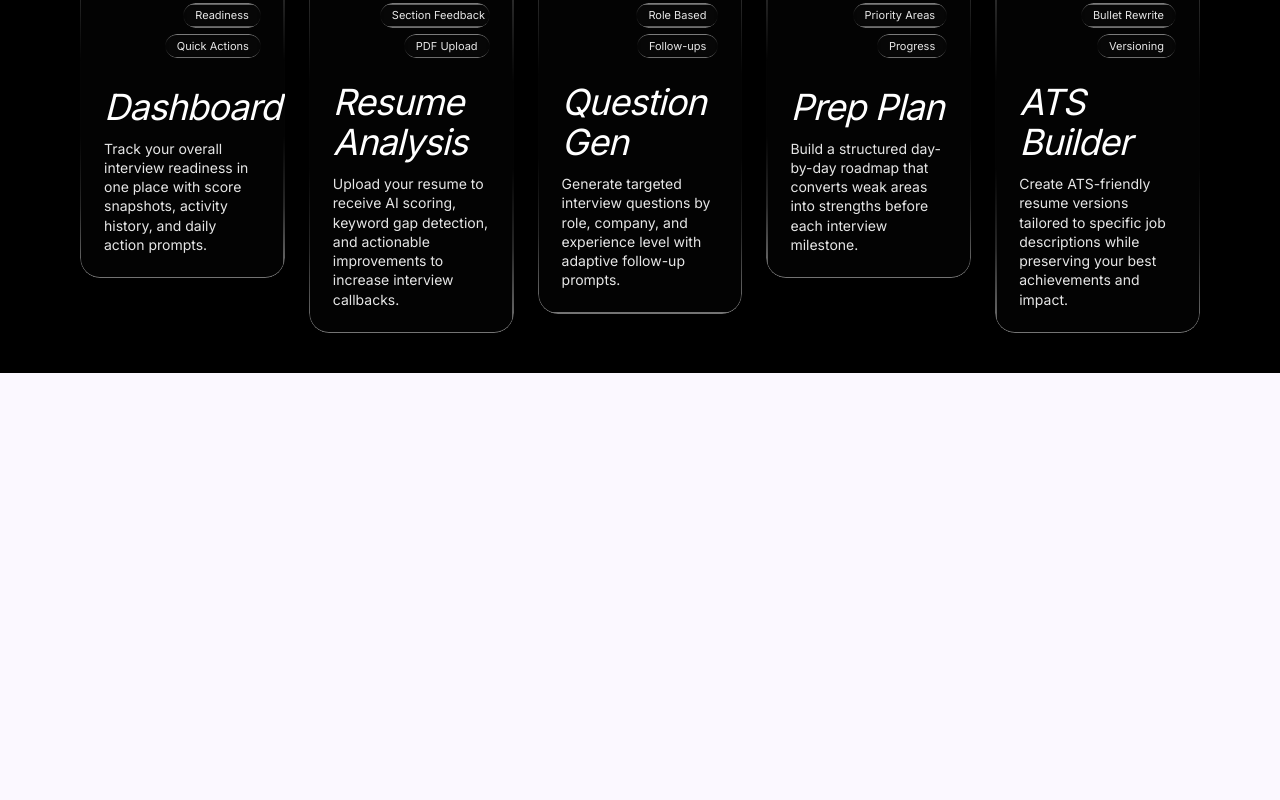
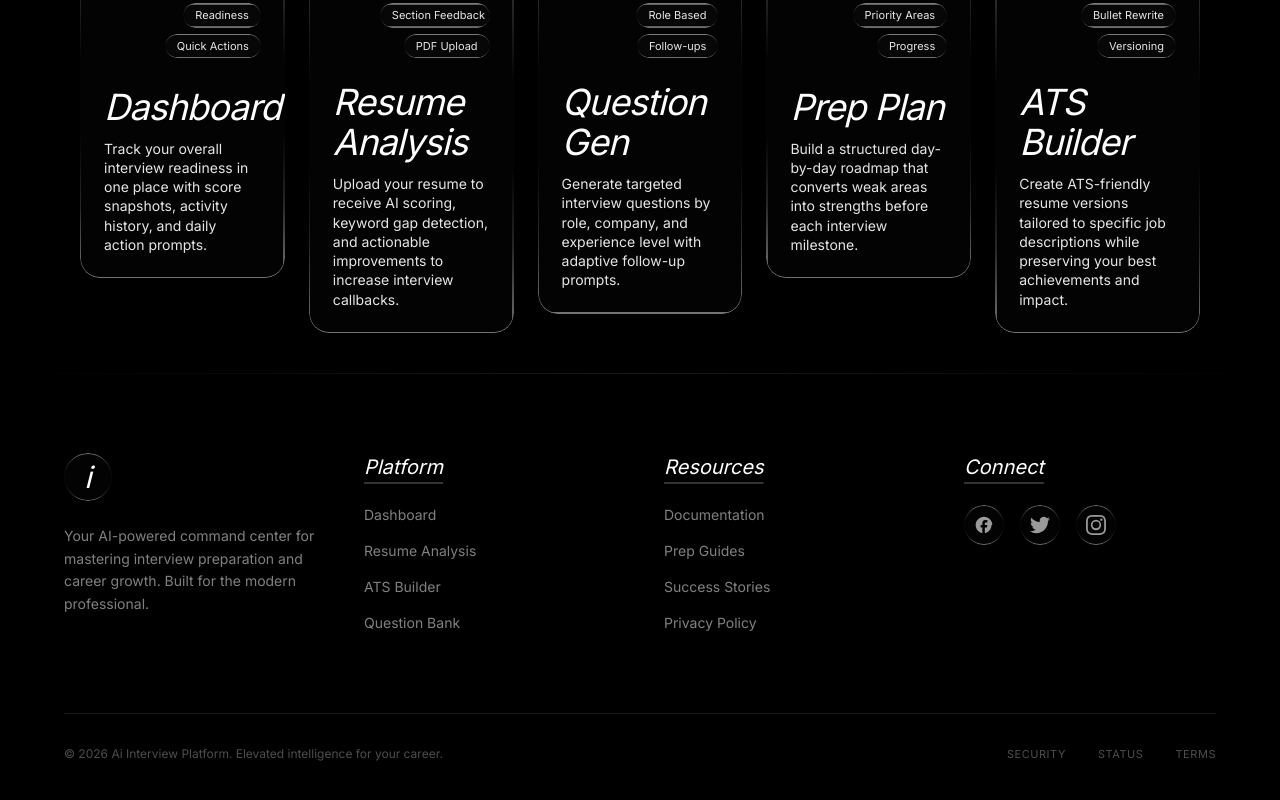
Before and after one commit to Varun-6390/AI-Prep, a React (Vite) app: page / in a window 1280 px wide. Shown: the part 1557-2357 px from the top of the page. Before the commit the page ends 1930 px from the top, so only its background shows below. Built offline with nearby package versions, Linux system fonts and the light colour scheme.

Commit message:
Update landing page footer with cinematic theme

```diff
--- a/src/features/auth/pages/AiInterviewLandingPage.jsx
+++ b/src/features/auth/pages/AiInterviewLandingPage.jsx
@@ -447,6 +447,94 @@ function CapabilitiesSection() {
   );
 }
 
+function Footer() {
+  return (
+    <footer className="relative bg-black px-8 py-20 lg:px-16 overflow-hidden">
+      <div className="absolute top-0 left-1/2 -translate-x-1/2 w-full h-[1px] bg-gradient-to-r from-transparent via-white/10 to-transparent"></div>
+
+      <div className="mx-auto max-w-[1400px]">
+        <div className="grid grid-cols-1 gap-12 md:grid-cols-2 lg:grid-cols-4">
+          <motion.div
+            className="col-span-1 lg:col-span-1"
+            initial={ANIM_INITIAL}
+            whileInView={{ filter: "blur(0px)", opacity: 1, y: 0 }}
+            transition={ANIM_TRANSITION}
+            viewport={{ once: true }}
+          >
+            <div className="liquid-glass flex h-12 w-12 items-center justify-center rounded-full mb-6">
+              <span className="font-heading text-3xl italic leading-none text-white">i</span>
+            </div>
+            <p className="max-w-xs text-sm font-body font-light text-white/50 leading-relaxed">
+              Your AI-powered command center for mastering interview preparation and career growth. Built for the modern professional.
+            </p>
+          </motion.div>
+
+          <motion.div
+            initial={ANIM_INITIAL}
+            whileInView={{ filter: "blur(0px)", opacity: 1, y: 0 }}
+            transition={{ ...ANIM_TRANSITION, delay: 0.1 }}
+            viewport={{ once: true }}
+          >
+            <h4 className="font-heading text-xl italic text-white mb-6 underline decoration-white/20 underline-offset-8">Platform</h4>
+            <ul className="space-y-4 text-sm font-body font-light text-white/50">
+              <li><a href="/dashboard" className="hover:text-white transition-colors">Dashboard</a></li>
+              <li><a href="/dashboard/analysis/new" className="hover:text-white transition-colors">Resume Analysis</a></li>
+              <li><a href="/dashboard/ats" className="hover:text-white transition-colors">ATS Builder</a></li>
+              <li><a href="#" className="hover:text-white transition-colors">Question Bank</a></li>
+            </ul>
+          </motion.div>
+
+          <motion.div
+            initial={ANIM_INITIAL}
+            whileInView={{ filter: "blur(0px)", opacity: 1, y: 0 }}
+            transition={{ ...ANIM_TRANSITION, delay: 0.2 }}
+            viewport={{ once: true }}
+          >
+            <h4 className="font-heading text-xl italic text-white mb-6 underline decoration-white/20 underline-offset-8">Resources</h4>
+            <ul className="space-y-4 text-sm font-body font-light text-white/50">
+              <li><a href="#" className="hover:text-white transition-colors">Documentation</a></li>
+              <li><a href="#" className="hover:text-white transition-colors">Prep Guides</a></li>
+              <li><a href="#" className="hover:text-white transition-colors">Success Stories</a></li>
+              <li><a href="#" className="hover:text-white transition-colors">Privacy Policy</a></li>
+            </ul>
+          </motion.div>
+
+          <motion.div
+            initial={ANIM_INITIAL}
+            whileInView={{ filter: "blur(0px)", opacity: 1, y: 0 }}
+            transition={{ ...ANIM_TRANSITION, delay: 0.3 }}
+            viewport={{ once: true }}
+          >
+            <h4 className="font-heading text-xl italic text-white mb-6 underline decoration-white/20 underline-offset-8">Connect</h4>
+            <div className="flex gap-4">
+               <a href="#" className="liquid-glass flex h-10 w-10 items-center justify-center rounded-full text-white/60 hover:text-white transition-all">
+                 <svg className="h-5 w-5" fill="currentColor" viewBox="0 0 24 24"><path d="M22 12c0-5.52-4.48-10-10-10S2 6.48 2 12c0 4.84 3.44 8.87 8 9.8V15H8v-3h2V9.5C10 7.57 11.57 6 13.5 6H16v3h-2c-.55 0-1 .45-1 1V12h3l-.5 3H13v6.8c4.56-.93 8-4.96 8-9.8z"/></svg>
+               </a>
+               <a href="#" className="liquid-glass flex h-10 w-10 items-center justify-center rounded-full text-white/60 hover:text-white transition-all">
+                 <svg className="h-5 w-5" fill="currentColor" viewBox="0 0 24 24"><path d="M23.953 4.57a10 10 0 01-2.825.775 4.958 4.958 0 002.163-2.723c-.951.555-2.005.959-3.127 1.184a4.92 4.92 0 00-8.384 4.482C7.69 8.095 4.067 6.13 1.64 3.162a4.822 4.822 0 00-.666 2.475c0 1.71.87 3.213 2.188 4.096a4.904 4.904 0 01-2.228-.616v.06a4.923 4.923 0 003.946 4.84 4.996 4.996 0 01-2.212.085 4.936 4.936 0 004.604 3.417 9.867 9.867 0 01-6.102 2.105c-.39 0-.779-.023-1.17-.067a13.995 13.995 0 007.557 2.209c9.053 0 13.998-7.496 13.998-13.985 0-.21 0-.42-.015-.63A9.935 9.935 0 0024 4.59z"/></svg>
+               </a>
+               <a href="#" className="liquid-glass flex h-10 w-10 items-center justify-center rounded-full text-white/60 hover:text-white transition-all">
+                 <svg className="h-5 w-5" fill="currentColor" viewBox="0 0 24 24"><path d="M12 2.163c3.204 0 3.584.012 4.85.07 3.252.148 4.771 1.691 4.919 4.919.058 1.265.069 1.645.069 4.849 0 3.205-.012 3.584-.069 4.849-.149 3.225-1.664 4.771-4.919 4.919-1.266.058-1.644.07-4.85.07-3.204 0-3.584-.012-4.849-.07-3.26-.149-4.771-1.699-4.919-4.92-.058-1.265-.07-1.644-.07-4.849 0-3.204.013-3.583.07-4.849.149-3.227 1.664-4.771 4.919-4.919 1.266-.057 1.645-.069 4.849-.069zM12 0C8.741 0 8.333.014 7.053.072 2.695.272.273 2.69.073 7.052.014 8.333 0 8.741 0 12c0 3.259.014 3.668.072 4.948.2 4.358 2.618 6.78 6.98 6.98 1.281.058 1.689.072 4.948.072 3.259 0 3.668-.014 4.948-.072 4.354-.2 6.782-2.618 6.979-6.98.059-1.28.073-1.689.073-4.948 0-3.259-.014-3.668-.072-4.947-.196-4.354-2.617-6.78-6.979-6.98C15.668.014 15.259 0 12 0zm0 5.838a6.162 6.162 0 100 12.324 6.162 6.162 0 000-12.324zM12 16a4.162 4.162 0 110-8.324 4.162 4.162 0 010 8.324zm6.406-11.845a1.44 1.44 0 100 2.881 1.44 1.44 0 000-2.881z"/></svg>
+               </a>
+            </div>
+          </motion.div>
+        </div>
+
+        <div className="mt-20 flex flex-col items-center justify-between gap-6 border-t border-white/10 pt-8 md:flex-row">
+          <p className="text-xs font-body font-light text-white/30">
+            © {new Date().getFullYear()} Ai Interview Platform. Elevated intelligence for your career.
+          </p>
+          <div className="flex gap-8 text-[11px] font-body font-light text-white/30 tracking-wider uppercase">
+            <a href="#" className="hover:text-white transition-colors">Security</a>
+            <a href="#" className="hover:text-white transition-colors">Status</a>
+            <a href="#" className="hover:text-white transition-colors">Terms</a>
+          </div>
+        </div>
+      </div>
+    </footer>
+  );
+}
+
 export default function AiInterviewLandingPage() {
   useEffect(() => {
     const originalError = console.error;
@@ -463,6 +551,7 @@ export default function AiInterviewLandingPage() {
     <main className="bg-black text-white">
       <HeroSection />
       <CapabilitiesSection />
+      <Footer />
     </main>
   );
 }
```
